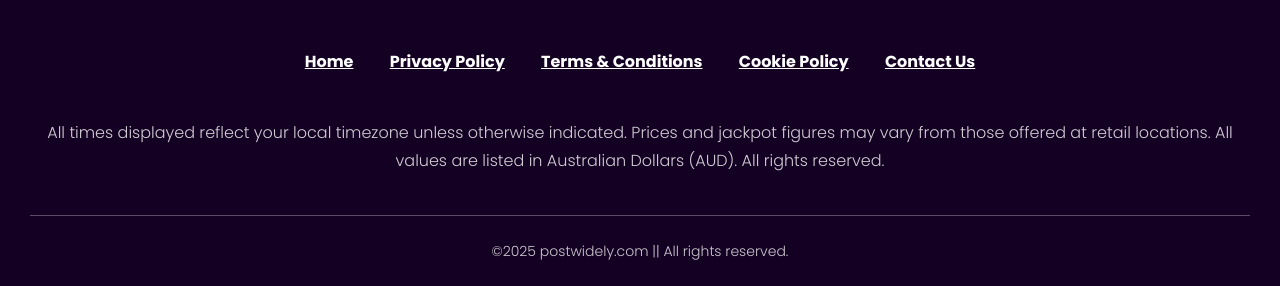
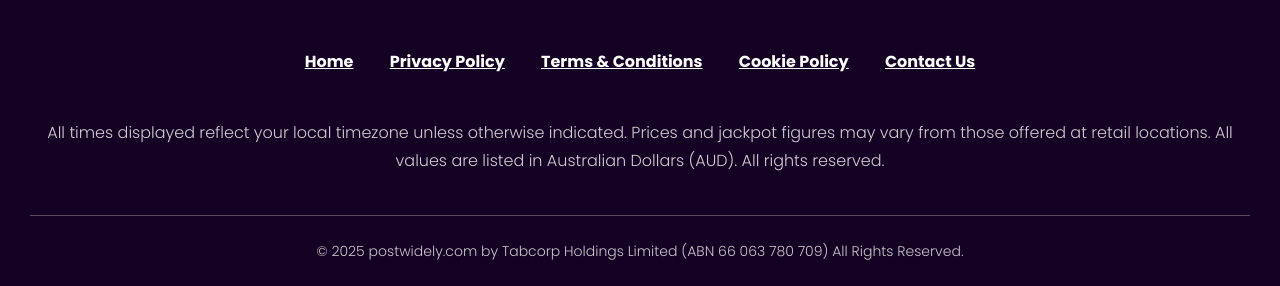
Before and after one commit to jb8579/C-Landing-Page-64, a plain HTML site: page index.html in a window 1280 px wide. Shown: the part 5262-5548 px from the top of the page. Drawn offline with nearby package versions, Linux system fonts and the light colour scheme; a script that the page names is missing.

Commit message:
footer text update

```diff
--- a/index.html
+++ b/index.html
@@ -393,7 +393,7 @@
 				</div>
 
 				<div class="footer-copyright">
-					<p>©2025 postwidely.com || All rights reserved.</p>
+					<p>© 2025 postwidely.com by Tabcorp Holdings Limited (ABN 66 063 780 709) All Rights Reserved.</p>
 				</div>
 			</div>
 		</footer>
```
Also changed, not shown: cookiepolicy.html (+1 -2 lines), logIn.html (+1 -2 lines), privacypolicy.html (+1 -2 lines), register.html (+1 -2 lines), terms-conditions.html (+1 -2 lines).
